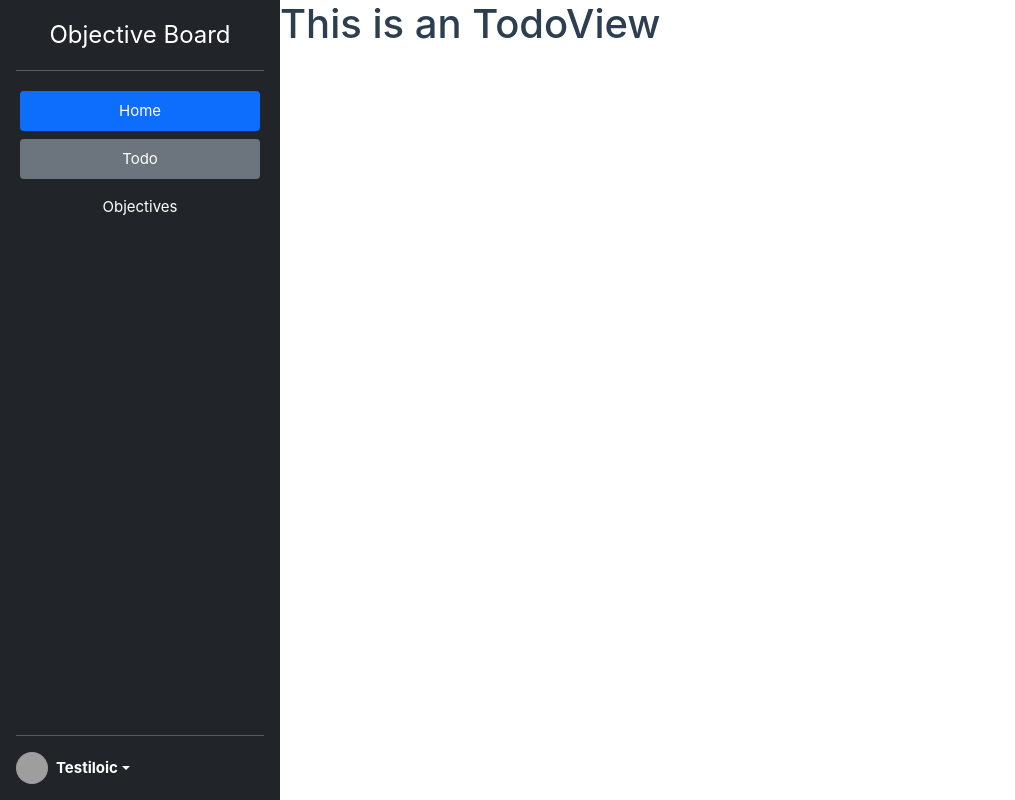
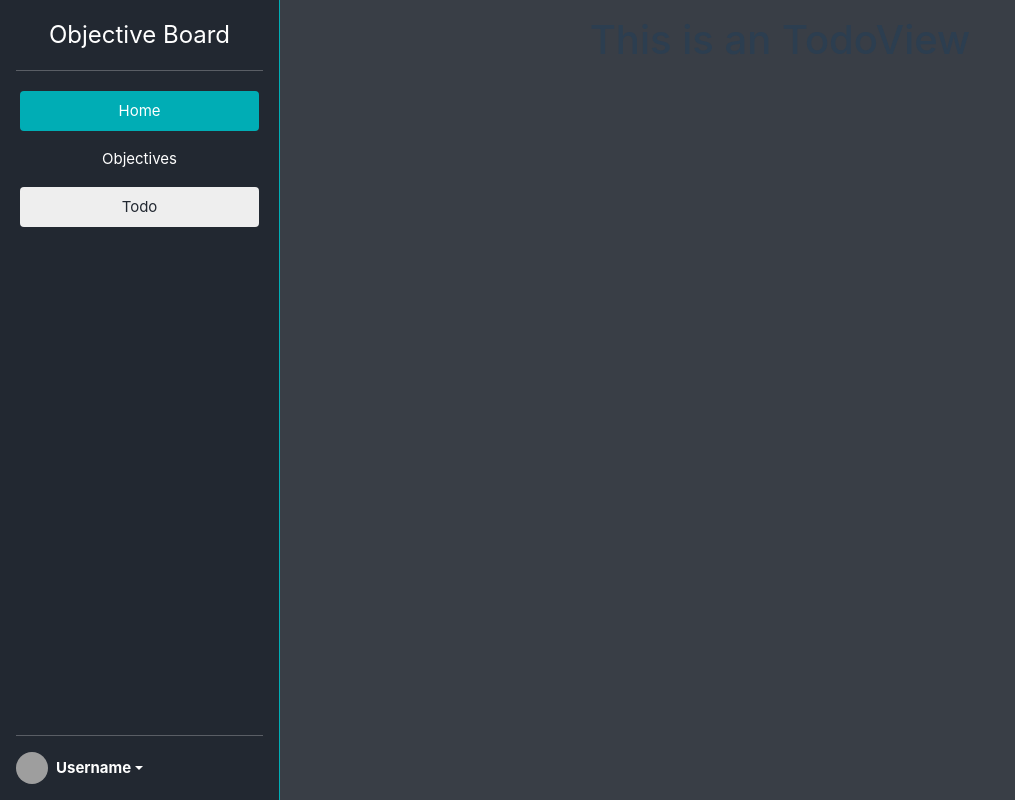
Before and after one commit to strackzdesign/personalboard, a Vue app: page /todo in a window 1280 px wide. Shown: the whole page, without its empty margins (0-1015 px from the left). Built offline with nearby package versions, Linux system fonts and the light colour scheme; grey boxes are pictures that could not be loaded.

Commit message:
Added Global Classes with color theme settings & re-styling navbar

```diff
--- a/src/assets/base.css
+++ b/src/assets/base.css
@@ -19,6 +19,12 @@
   --vt-c-text-light-2: rgba(60, 60, 60, 0.66);
   --vt-c-text-dark-1: var(--vt-c-white);
   --vt-c-text-dark-2: rgba(235, 235, 235, 0.64);
+
+
+  --ob-dark: #222831;
+  --ob-dark-soft: #393E46;
+  --ob-dark-primary: #00ADB5;
+  --ob-dark-secondary: #EEEEEE;
 }
 
 /* semantic color variables for this project */
@@ -62,7 +68,7 @@
 body {
   min-height: 100vh;
   color: var(--color-text);
-  background: var(--color-background);
+  background: var(--ob-dark-soft);
   transition: color 0.5s, background-color 0.5s;
   line-height: 1.6;
   font-family: Inter, -apple-system, BlinkMacSystemFont, 'Segoe UI', Roboto, Oxygen, Ubuntu,
@@ -72,3 +78,35 @@ body {
   -webkit-font-smoothing: antialiased;
   -moz-osx-font-smoothing: grayscale;
 }
+
+.ob-bg-dark {
+  background-color: var(--ob-dark) !important;
+}
+
+.ob-bg-dark-soft {
+  background-color: var(--ob-dark-soft) !important;
+}
+
+.ob-bg-dark-primary {
+  background-color: var(--ob-dark-primary) !important;
+}
+
+.ob-bg-dark-secondary {
+  background-color: var(--ob-dark-secondary) !important;
+}
+
+.ob-bg-dark-text {
+  color: var(--ob-dark) !important;
+}
+
+.ob-bg-dark-soft-text {
+  color: var(--ob-dark-soft) !important;
+}
+
+.ob-bg-dark-primary-text {
+  color: var(--ob-dark-primary) !important;
+}
+
+.ob-bg-dark-secondary-text {
+  color: var(--ob-dark-secondary) !important;
+}
--- a/src/components/NavbarComponent.vue
+++ b/src/components/NavbarComponent.vue
@@ -6,16 +6,22 @@ export default {
 </script>
 
 <template>
-    <div class="d-flex flex-column flex-shrink-0 p-3 text-white bg-dark vh-100 text-center" style="width: 280px;">
+    <div class="ob-sidebar d-flex flex-column flex-shrink-0 p-3 text-white ob-bg-dark vh-100 text-center" style="width: 280px;">
       <a href="/" class="d-flex text-center text-white justify-content-center text-decoration-none">
         <span class="fs-4">{{project_name}}</span>
       </a>
       <hr>
       <ul class="nav nav-pills flex-column mb-auto">
         <li class="nav-item p-1">
-            <router-link class="nav-link text-white text-decoration-none bg-primary" to="/home">
+            <router-link class="nav-link text-white text-decoration-none ob-bg-dark-primary" to="/home">
                 <!-- <svg class="bi me-2" width="16" height="16"><use xlink:href="#home"></use></svg> -->
                 Home
+            </router-link>
+        </li>
+        <li class="nav-item p-1">
+            <router-link class="nav-link text-white text-decoration-none" to="/objectives">
+                <!-- <svg class="bi me-2" width="16" height="16"><use xlink:href="#table"></use></svg> -->
+                Objectives
             </router-link>
         </li>
         <li class="nav-item p-1">
@@ -24,26 +30,29 @@ export default {
                 Todo
             </router-link>
         </li>
-        <li class="nav-item p-1">
-            <router-link class="nav-link text-white text-decoration-none" to="/objectives">
-                <!-- <svg class="bi me-2" width="16" height="16"><use xlink:href="#table"></use></svg> -->
-                Objectives
-            </router-link>
-        </li>
       </ul>
       <hr>
       <div class="dropdown">
         <a href="#" class="d-flex align-items-center text-white text-decoration-none dropdown-toggle" id="dropdownUser1" data-bs-toggle="dropdown" aria-expanded="false">
           <img src="https://github.com/mdo.png" alt="" width="32" height="32" class="rounded-circle me-2">
-          <strong>Testiloic</strong>
+          <strong>Username</strong>
         </a>
         <ul class="dropdown-menu dropdown-menu-dark text-small shadow" aria-labelledby="dropdownUser1">
-          <li><a class="dropdown-item" href="#">New project...</a></li>
+          <!-- <li><a class="dropdown-item" href="#">New project...</a></li>
           <li><a class="dropdown-item" href="#">Settings</a></li>
-          <li><a class="dropdown-item" href="#">Profile</a></li>
-          <li><hr class="dropdown-divider"></li>
-          <li><a class="dropdown-item" href="#">Sign out</a></li>
+          <li><a class="dropdown-item" href="#">Profile</a></li> -->
+          <!-- <li><hr class="dropdown-divider"></li> -->
+          <li><a class="dropdown-item" href="#">Login Feature - Under Development</a></li>
         </ul>
       </div>
     </div>
 </template>
+
+<style>
+
+
+template, div.ob-sidebar {
+  border-right: 1px solid #00ADB5;
+}
+
+</style>
--- a/src/router/index.ts
+++ b/src/router/index.ts
@@ -39,7 +39,7 @@ const router = new VueRouter({
     //   component: () => import('../views/TodoView.vue')
     // }
   ],
-  linkActiveClass: 'bg-secondary'
+  linkActiveClass: 'ob-bg-dark-secondary ob-bg-dark-text'
 })
 
 export default router
--- a/src/views/HomeView.vue
+++ b/src/views/HomeView.vue
@@ -9,7 +9,7 @@ export default {
 </script>
 
 <template>
-  <main>
+  <main id="HomeView" class="text-center">
     <TestComponent />
   </main>
 </template>
--- a/src/views/ObjectiveView.vue
+++ b/src/views/ObjectiveView.vue
@@ -5,7 +5,7 @@ export default {
 </script>
 
 <template>
-  <div class="ObjectiveView">
+  <div id="ObjectiveView" class="text-center">
     <h1>This is an ObjectiveView</h1>
   </div>
 </template>
--- a/src/views/TodoView.vue
+++ b/src/views/TodoView.vue
@@ -5,7 +5,7 @@ export default {
 </script>
 
 <template>
-  <div class="TodoView">
+  <div id="TodoView" class="text-center">
     <h1>This is an TodoView</h1>
   </div>
 </template>
```
Also changed, not shown: src/App.vue (+1 -12 lines).
